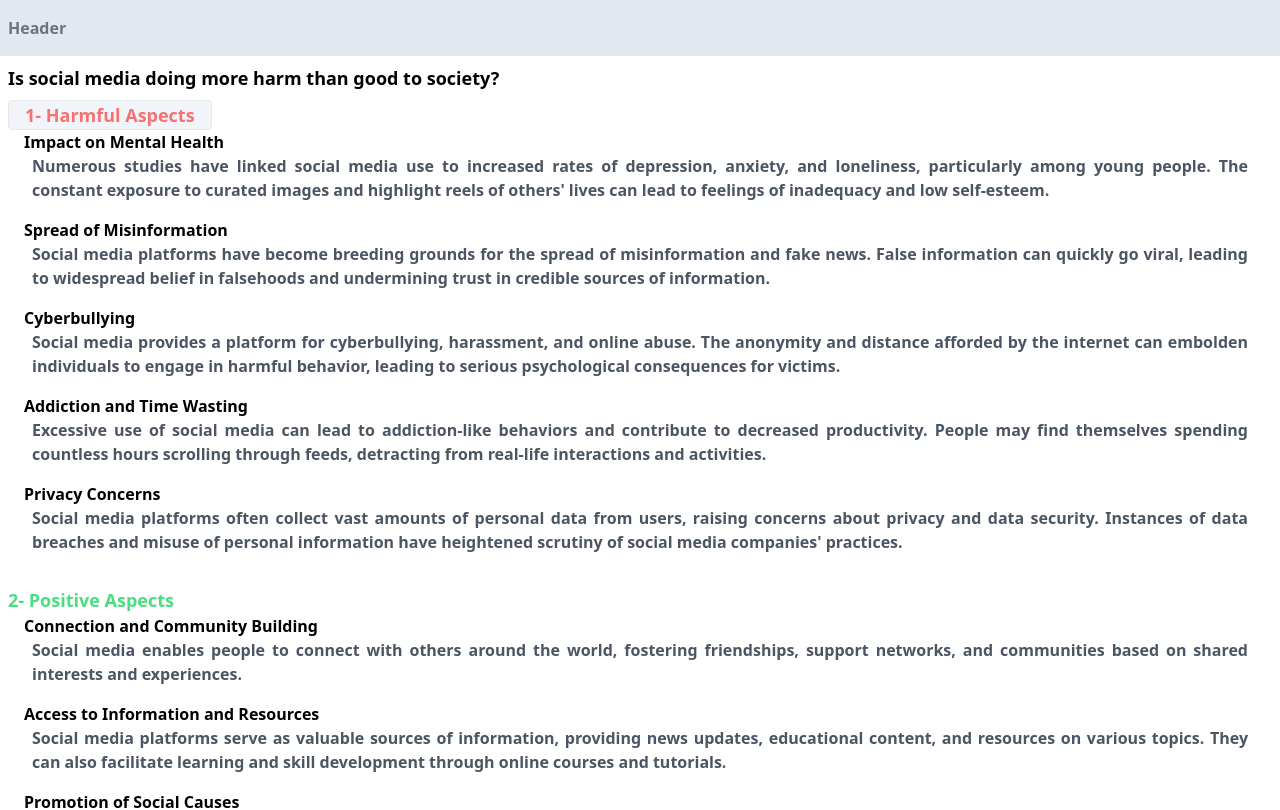
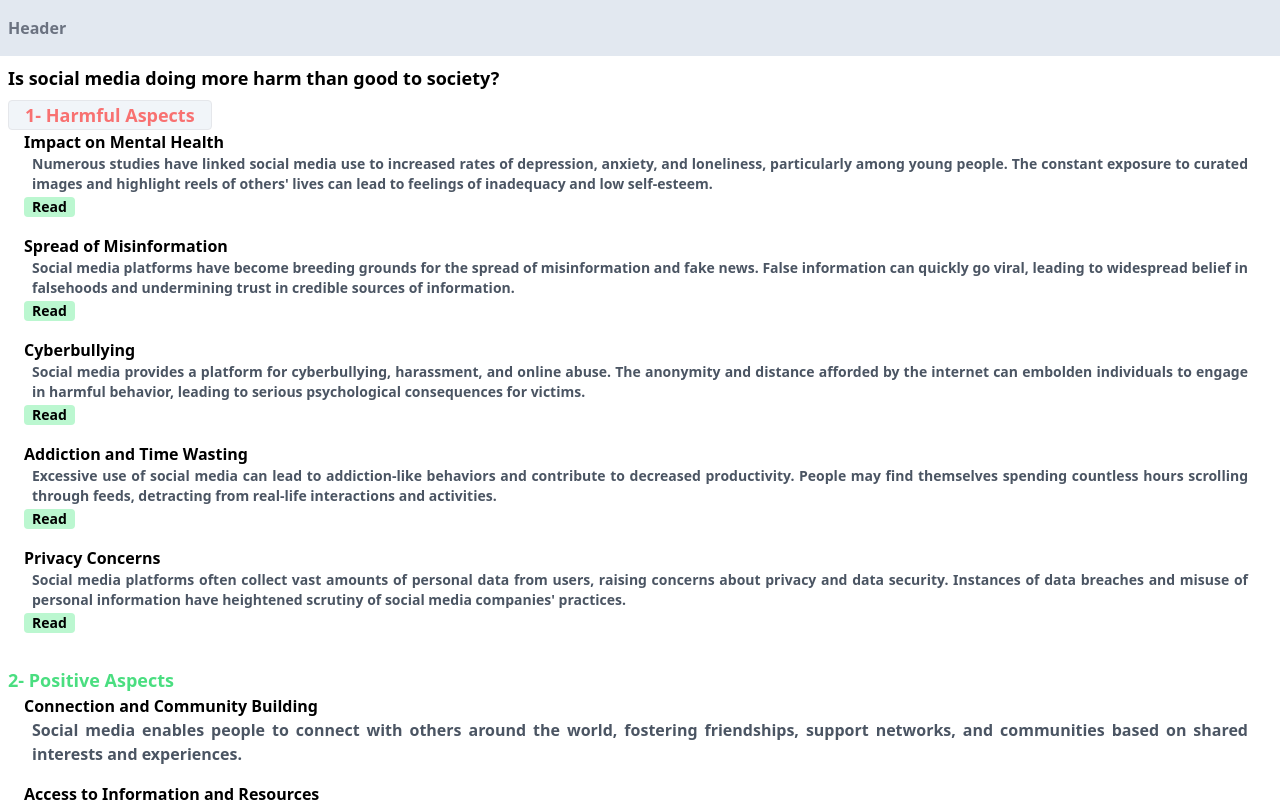
Before and after one commit to ThamerWardah/topics, a Next.js app: page / in a window 1280 px wide. Shown: the top 810 px of the page. Built offline with nearby package versions, Linux system fonts and the light colour scheme.

Commit message:
third commit

```diff
--- a/app/page.js
+++ b/app/page.js
@@ -1,6 +1,12 @@
+'use client'
 import { topics } from './data/data.js'
 export default function Home() {
   const todayTopics = topics
+  const handleClickOnText = (text) => {
+    let speech = new SpeechSynthesisUtterance()
+    speech.text = text
+    window.speechSynthesis.speak(speech)
+  }
 
   return (
     <main className="mt-16 px-2">
@@ -14,9 +20,15 @@ export default function Home() {
           {todayTopics[0].arguments.harmful_aspects.map((item, index) => (
             <div key={index}>
               <h2 className="font-bold">{item.point}</h2>
-              <h3 className="px-2 text-justify font-semibold text-gray-600">
+              <h3 className="px-2 text-justify text-sm font-semibold text-gray-600">
                 {item.description}
               </h3>
+              <button
+                onClick={() => handleClickOnText(item.description)}
+                className="bg-green-200 rounded px-2 text-sm font-bold cursor-pointer"
+              >
+                Read
+              </button>
             </div>
           ))}
         </div>
```
